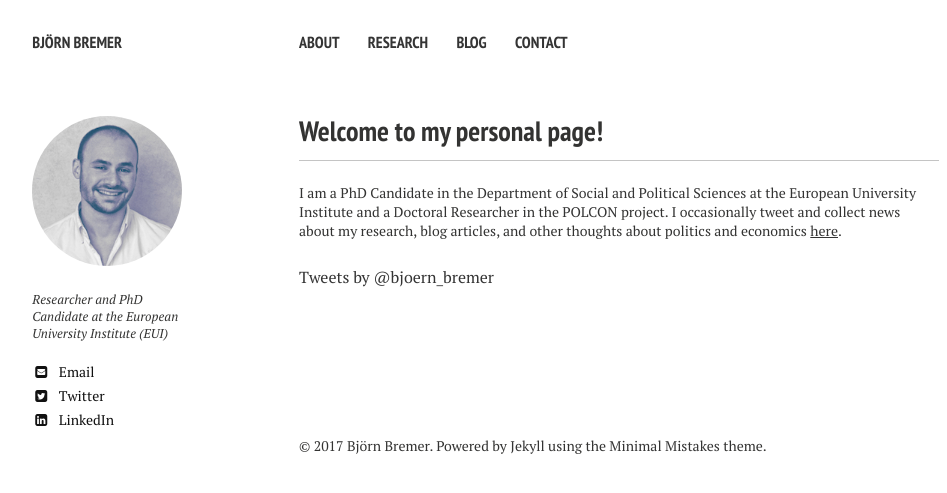
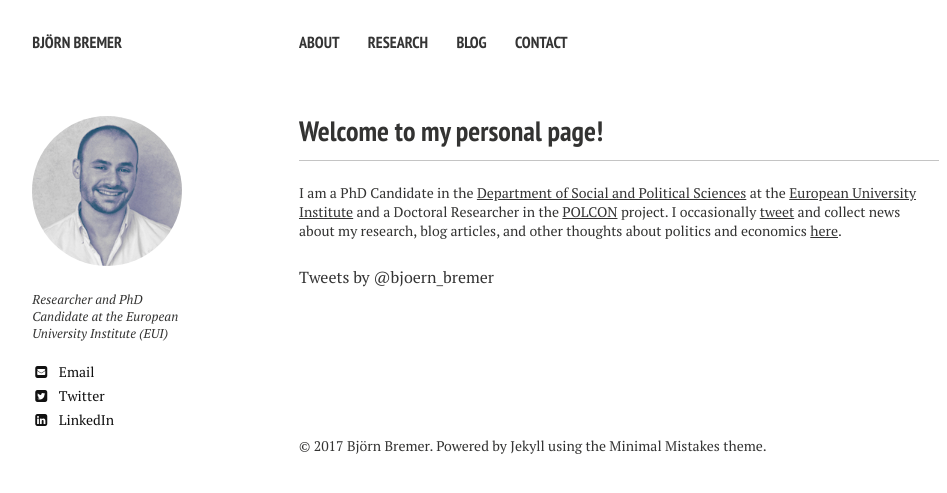
Before and after one commit to bjoernbremer/bjoernbremer.github.io, a Jekyll site: the page built from index.md, in a window 1280 px wide. Shown: the top 493 px of the page, without its empty margins (21-968 px from the left). Built offline with Jekyll 4.4.1, drawn with Linux system fonts in a browser that asks for light colours; nearby versions of some CDN libraries; comment, search, counter and statistics services are not loaded.

Commit message:
update website

```diff
--- a/index.md
+++ b/index.md
@@ -8,4 +8,4 @@ image:
   creditlink:
 ---
 
-I am a PhD Candidate in the [Department of Social and Political Sciences](http://www.eui.eu/DepartmentsAndCentres/PoliticalAndSocialSciences/Index.aspx) at the [European University Institute](http://www.eui.eu/Home.aspx) and a Doctoral Researcher in the [POLCON](http://www.eui.eu/Projects/POLCON/Home.aspx) project. I occasionally [tweet](https://twitter.com/bjoern_bremer) and collect news about my research, blog articles, and other thoughts about politics and economics <a href="{{ site.url }}/blog" style="text-decoration: underline">here</a>.
+I am a PhD Candidate in the <a href="https://www.eui.eu/DepartmentsAndCentres/PoliticalAndSocialSciences/Index.aspx" style="text-decoration: underline">Department of Social and Political Sciences</a> at the <a href="https://www.eui.eu/Home.aspx" style="text-decoration: underline">European University Institute</a> and a Doctoral Researcher in the <a href="http://www.eui.eu/Projects/POLCON/Home.aspx" style="text-decoration: underline">POLCON</a> project. I occasionally <a href="https://twitter.com/bjoern_bremer" style="text-decoration: underline">tweet</a> and collect news about my research, blog articles, and other thoughts about politics and economics <a href="{{ site.url }}/blog" style="text-decoration: underline">here</a>.
```
